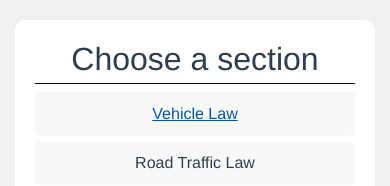
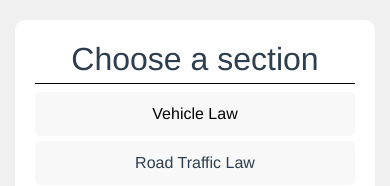
Before and after one commit to eNzyOfficial/thai-driving-quiz, a Vue app: page / in a window 390 px wide. In both pictures the pointer is over the link "Vehicle Law". Shown: the top 186 px of the page. Built offline with nearby package versions, Linux system fonts and the light colour scheme.

Commit message:
Fix mobile styling

```diff
--- a/src/App.vue
+++ b/src/App.vue
@@ -237,7 +237,12 @@ li a {
   margin-bottom: 5px;
 }
 
-@media(hover: hover) and (pointer: fine) {
+li a:hover {
+  text-decoration: none;
+  color: black;
+}
+
+@media (hover: hover) and (pointer: fine) {
   li a:hover {
     text-decoration: none;
     background: #a0a0a0;
@@ -250,6 +255,6 @@ li a {
   color: white;
   padding: 10px;
   font-size: 14px;
-  margin-bottom:10px;
+  margin-bottom: 10px;
 }
 </style>
```
